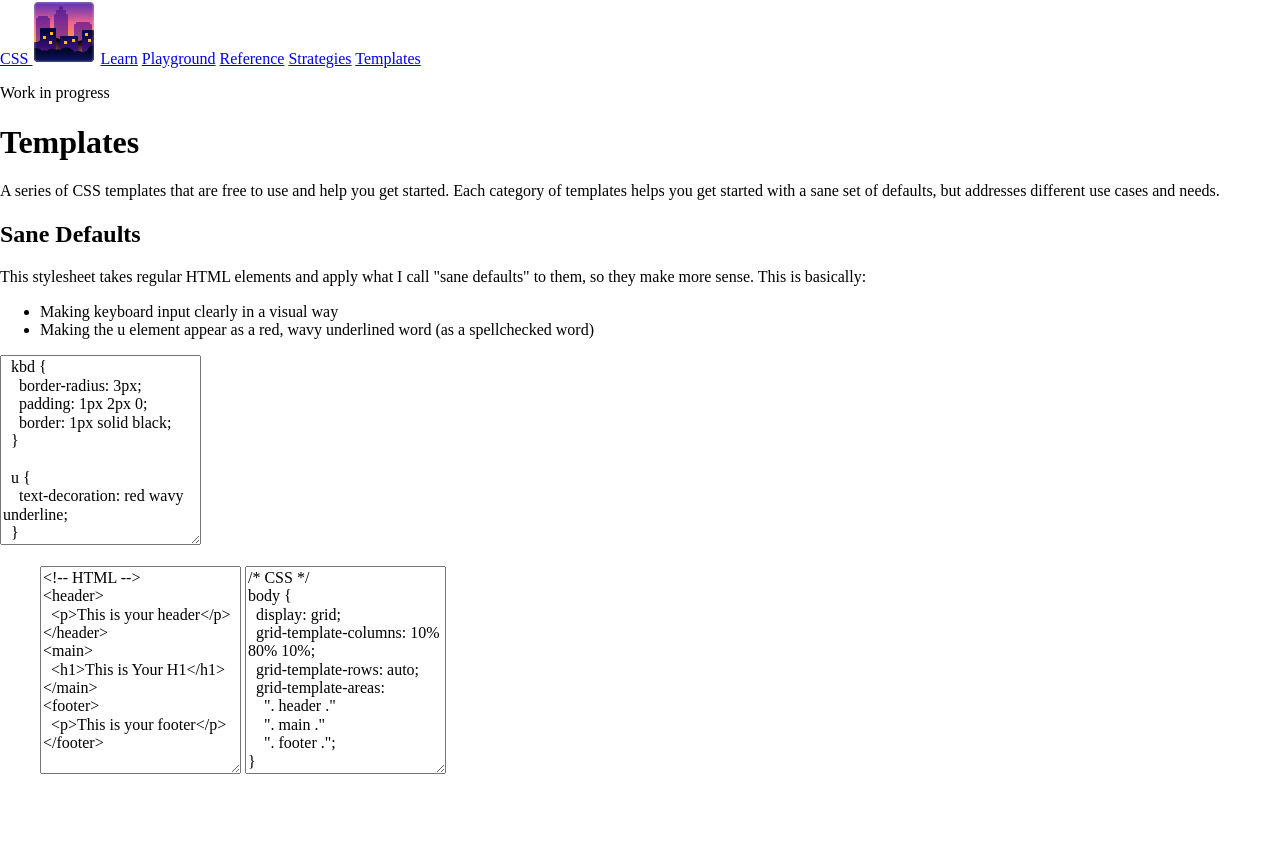
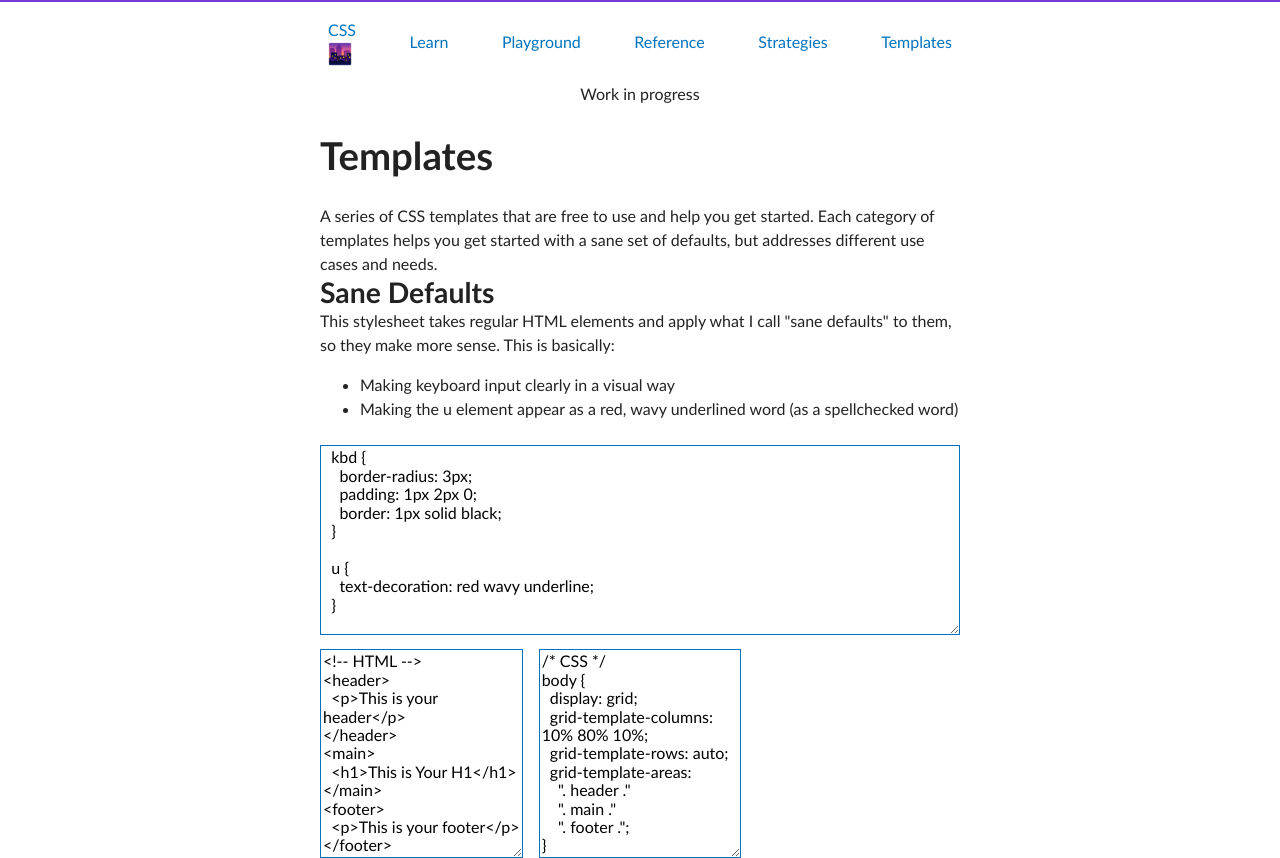
Before and after one commit to rchillard/css.city, a plain HTML site: page templates.html in a window 1280 px wide. Before the commit the page ends 800 px from the top, so only its background shows below. Drawn offline with nearby package versions, Linux system fonts and the light colour scheme.

Commit message:
Revise CSS for 1 file model of CubeCSS, update html pages to reflect

```diff
--- a/css/global.css
+++ b/css/styles.css
@@ -257,3 +257,52 @@ textarea:read-only {
 		width: 100%;
 	}
 }
+
+/* Blocks */
+
+/* Utilities */
+.code {
+	display: grid;
+	grid-gap: 1rem;
+	grid-template-columns: 1fr 1fr 1fr;
+	grid-template-rows: 2;
+}
+
+.construction {
+	margin: 0 auto;
+	text-align: center;
+	margin-top: 1rem;
+}
+
+.diagram {
+	width: 100%;
+}
+
+.ex-alphachannel {
+	background-color: hsla(30, 75%, 57%, 0.25);
+	color: hsla(225, 73%, 57%, 0.75);
+}
+
+.lyrics {
+	color: royalblue;
+	line-height: 120%;
+}
+
+.nav-link {
+	padding-left: .5rem;
+	padding-right: .5rem;
+}
+
+li.priority {
+	font-weight: bold;
+}
+
+#call-to-action {
+	background-color: lightgray;
+	color: blueviolet;
+}
+
+#logo {
+	height: 24px;
+	vertical-align: text-top;
+}
--- a/css/utilities.css
+++ /dev/null
@@ -1,45 +0,0 @@
-.code {
-	display: grid;
-	grid-gap: 1rem;
-	grid-template-columns: 1fr 1fr 1fr;
-	grid-template-rows: 2;
-}
-
-.construction {
-	margin: 0 auto;
-	text-align: center;
-	margin-top: 1rem;
-}
-
-.diagram {
-	width: 100%;
-}
-
-.ex-alphachannel {
-	background-color: hsla(30, 75%, 57%, 0.25);
-	color: hsla(225, 73%, 57%, 0.75);
-}
-
-.lyrics {
-	color: royalblue;
-	line-height: 120%;
-}
-
-.nav-link {
-	padding-left: .5rem;
-	padding-right: .5rem;
-}
-
-li.priority {
-	font-weight: bold;
-}
-
-#call-to-action {
-	background-color: lightgray;
-	color: blueviolet;
-}
-
-#logo {
-	height: 24px;
-	vertical-align: text-top;
-}
--- a/templates.html
+++ b/templates.html
@@ -6,9 +6,8 @@
     <meta name="viewport" content="width=device-width, initial-scale=1">
     <meta name="Description" content="High level CSS templates that can be used as quick starters for everything from basic web pages to advanced websites">
     <link rel="icon" type="image/x-icon" href="assets/favicon.ico">
-    <link rel="stylesheet" type="text/css" href="css/normalize.css">
-    <link rel="stylesheet" type="text/css" href="css/style.css">
-    <link rel="stylesheet" type="text/css" href="styles.css">
+    <link rel="stylesheet" type="text/css" href="css/sane.css">
+    <link rel="stylesheet" type="text/css" href="css/styles.css">
     <!-- <base href="https://css.city/"> -->
   </head>
   <body>
```
Also changed, not shown: about.html (+2 -3 lines), index.html (+1 -1 lines), learn.html (+1 -3 lines), playground.html (+2 -3 lines), reference.html (+2 -3 lines), strategies.html (+2 -3 lines), css/blocks.css (deleted).
